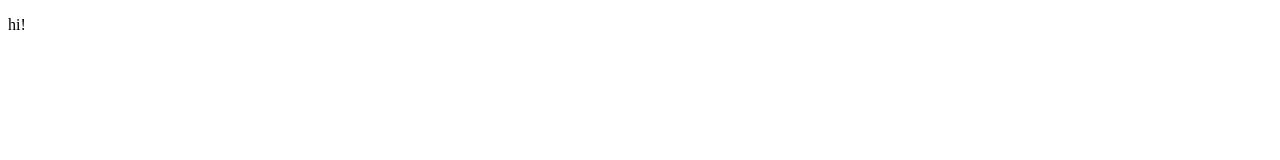
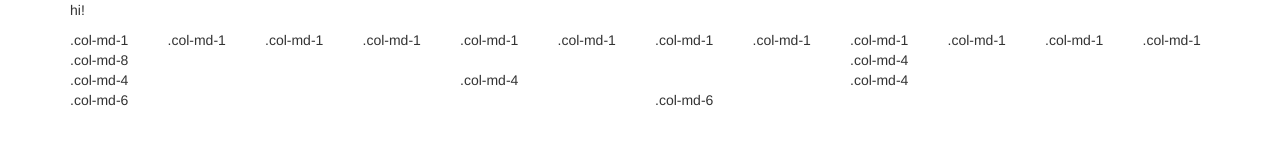
Before and after one commit to jakkapanksb/tatarksb.github.io, a plain HTML site: page index.html in a window 1280 px wide. Drawn offline with nearby package versions, Linux system fonts and the light colour scheme.

Commit message:
sample bootstrap

```diff
--- a/index.html
+++ b/index.html
@@ -1,8 +1,46 @@
 <!DOCTYPE html>
 <html>
 <head>
+  <!-- Latest compiled and minified CSS -->
+<link rel="stylesheet" href="https://maxcdn.bootstrapcdn.com/bootstrap/3.3.7/css/bootstrap.min.css" integrity="sha384-BVYiiSIFeK1dGmJRAkycuHAHRg32OmUcww7on3RYdg4Va+PmSTsz/K68vbdEjh4u" crossorigin="anonymous">
+
+<!-- Optional theme -->
+<link rel="stylesheet" href="https://maxcdn.bootstrapcdn.com/bootstrap/3.3.7/css/bootstrap-theme.min.css" integrity="sha384-rHyoN1iRsVXV4nD0JutlnGaslCJuC7uwjduW9SVrLvRYooPp2bWYgmgJQIXwl/Sp" crossorigin="anonymous">
+
+<!-- Latest compiled and minified JavaScript -->
+<script src="https://maxcdn.bootstrapcdn.com/bootstrap/3.3.7/js/bootstrap.min.js" integrity="sha384-Tc5IQib027qvyjSMfHjOMaLkfuWVxZxUPnCJA7l2mCWNIpG9mGCD8wGNIcPD7Txa" crossorigin="anonymous"></script>
 </head>
 <body>
+<div class="container">
 <p>hi!</p>
+<div class="row">
+  <div class="col-md-1">.col-md-1</div>
+  <div class="col-md-1">.col-md-1</div>
+  <div class="col-md-1">.col-md-1</div>
+  <div class="col-md-1">.col-md-1</div>
+  <div class="col-md-1">.col-md-1</div>
+  <div class="col-md-1">.col-md-1</div>
+  <div class="col-md-1">.col-md-1</div>
+  <div class="col-md-1">.col-md-1</div>
+  <div class="col-md-1">.col-md-1</div>
+  <div class="col-md-1">.col-md-1</div>
+  <div class="col-md-1">.col-md-1</div>
+  <div class="col-md-1">.col-md-1</div>
+</div>
+<div class="row">
+  <div class="col-md-8">.col-md-8</div>
+  <div class="col-md-4">.col-md-4</div>
+</div>
+<div class="row">
+  <div class="col-md-4">.col-md-4</div>
+  <div class="col-md-4">.col-md-4</div>
+  <div class="col-md-4">.col-md-4</div>
+</div>
+<div class="row">
+  <div class="col-md-6">.col-md-6</div>
+  <div class="col-md-6">.col-md-6</div>
+</div>
+</div>
+
 </body>
 </html>
```
